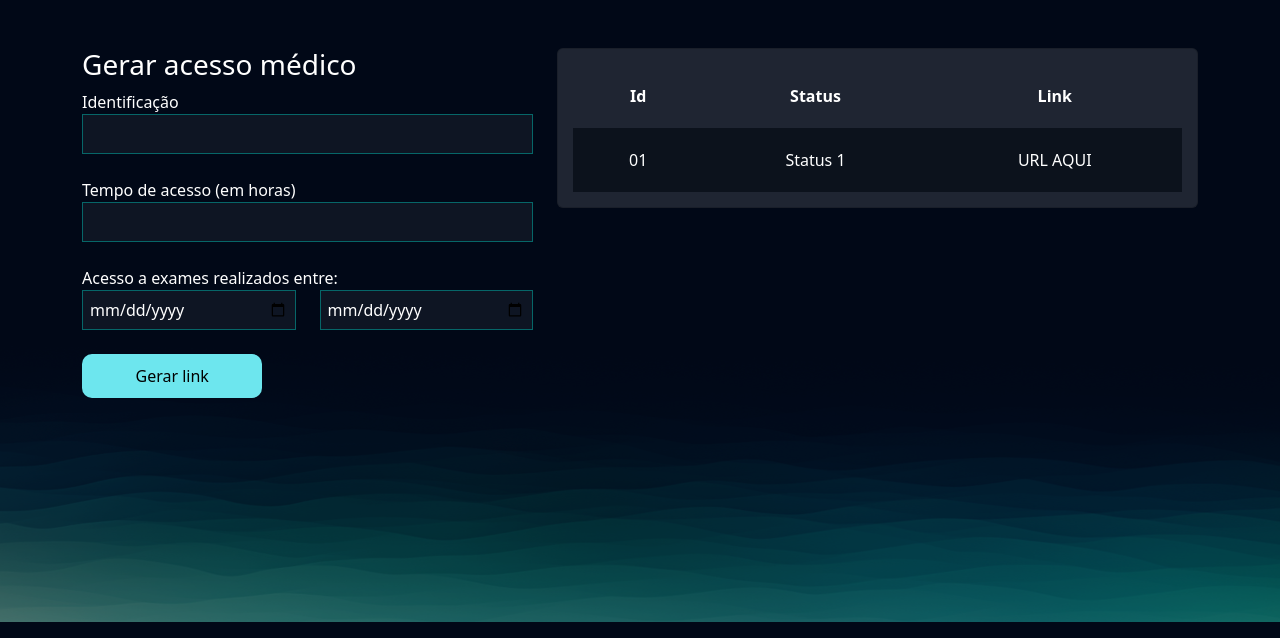
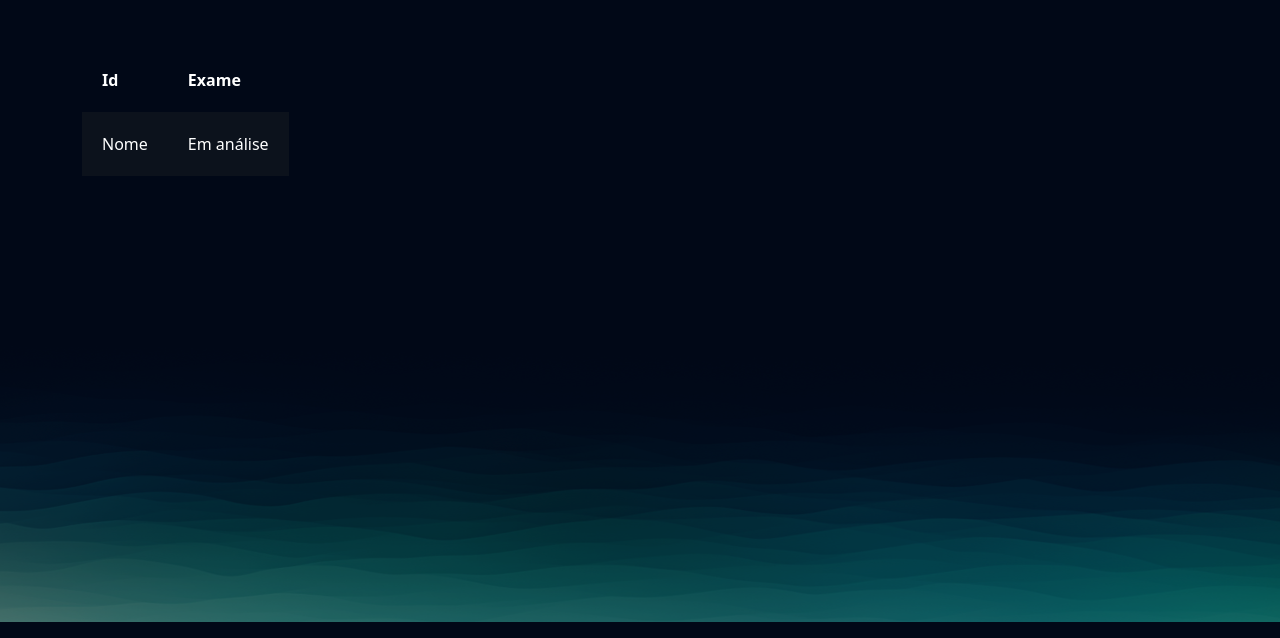
Before and after one commit to MARISTELAOLIVEIRA/Vital, a Django app: template exames/templates/acesso_medico.html in a window 1280 px wide. Shown: the part 98-736 px from the top of the page. Run offline with Django 3.2, Linux system fonts and the light colour scheme; the template is opened without the code that fills it, so the values that code supplies are empty.

Commit message:
Update acesso_medico.html

```diff
--- a/exames/templates/acesso_medico.html
+++ b/exames/templates/acesso_medico.html
@@ -11,76 +11,23 @@
     <br>
     <br>
     <div class="container">
-        {% if messages %}
-            <br>
-            {% for message in messages %}
-            <div class="alert {{ message.tags }}">{{ message }}</div>
-            {% endfor %}
-        {% endif %}
-        <div class="row">
-            <div class="col-md-5">
-                <h3>Gerar acesso médico</h3>
-
-                <form action="{% url 'gerar_acesso_medico' %}" method="POST">{% csrf_token %}
-
-                    <label for="">Identificação</label>
-                    <br>
-                    <input style="width: 100%" type="text" name="identificacao" id="" class="input-default">
-                    <br>
-                    <br>
-                    <label for="">Tempo de acesso (em horas)</label>
-                    <br>
-                    <input style="width: 100%" type="number" name="tempo_de_acesso" id="" class="input-default">
-                    <br>
-                    <br>
-                    <div class="row">
-                        <label for="">Acesso a exames realizados entre:</label>
-                        <div class="col-md">
-                            <input style="width: 100%" type="date" name="data_exame_inicial" id="" class="input-default">
-                        </div>
-                        <div class="col-md">
-                            <input style="width: 100%" type="date" name="data_exame_final" id="" class="input-default">
-                            <br>
-                            <br>
-                        </div>
 
 
-                    </div>
-                    <input style="width: 40%" type="submit" class="btn-default" value="Gerar link">
-                </form>
-            </div>
-            <div class="col-md">
+        <table style="">
+            <tr>
+              <th>Id</th>
+              <th>Exame</th>
 
-                <div class="card">
-                    <table style="text-align: center">
-                        <tr>
-                          <th>Id</th>
-                          <th>Status</th>
-                          <th>Link</th>
-
-                        </tr>
+            </tr>
+						<tr class="linha-tabela">
+	            <td>Nome</td>
 
 
-                            <tr class="linha-tabela">
-                                <td>01</td>
-                                <td>Status 1</td>
-                                <td>URL AQUI</td>
-                            </tr>
+	               <td>Em análise</td>
+
+	        </tr>
 
 
-
-                    </table>
-                </div>
-
-                <!-- Acesso dinamicamente -->
-                {% for acesso in acessos_medicos  %}
-                    <tr class="linha-tabela">
-                        <td>{{acesso.identificacao}}</td>
-                        <td>{{acesso.status}}</td>
-                        <td><a href="{{acesso.url}}">{{acesso.url}}</a></td>
-                    </tr>
-                {% endfor %}
-            </div>
-        </div>
+        </table>
     </div>
 {% endblock 'conteudo' %}
```
